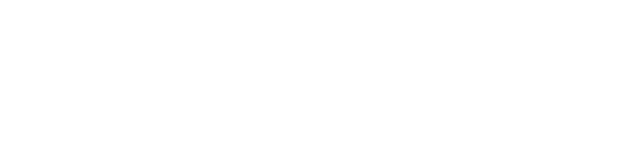
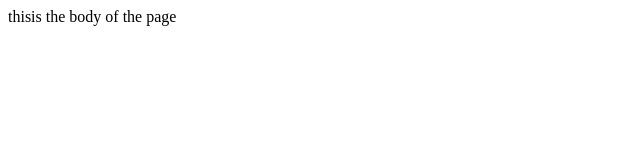
Before and after one commit to Isaac-onah/testgit, a plain HTML site: page index.html in a window 1280 px wide. Shown: the whole page, without its empty margins (0-640 px from the left). Drawn offline with Linux system fonts and the light colour scheme.

Commit message:
second test

```diff
--- a/index.html
+++ b/index.html
@@ -4,6 +4,6 @@
 	<title>hello world</title>
 </head>
 <body>
-
+	<div>thisis the body of the page</div>
 </body>
 </html>
```
